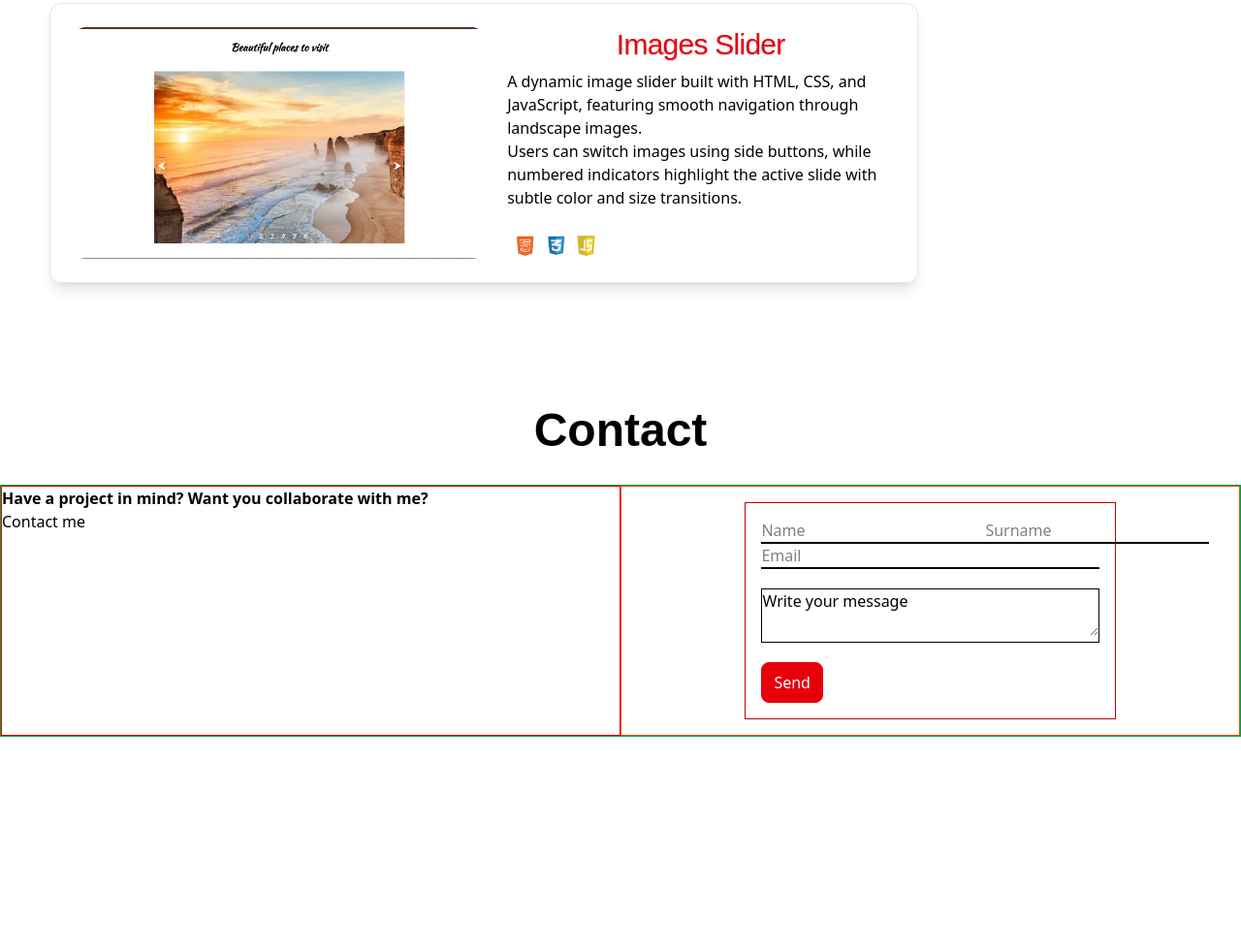
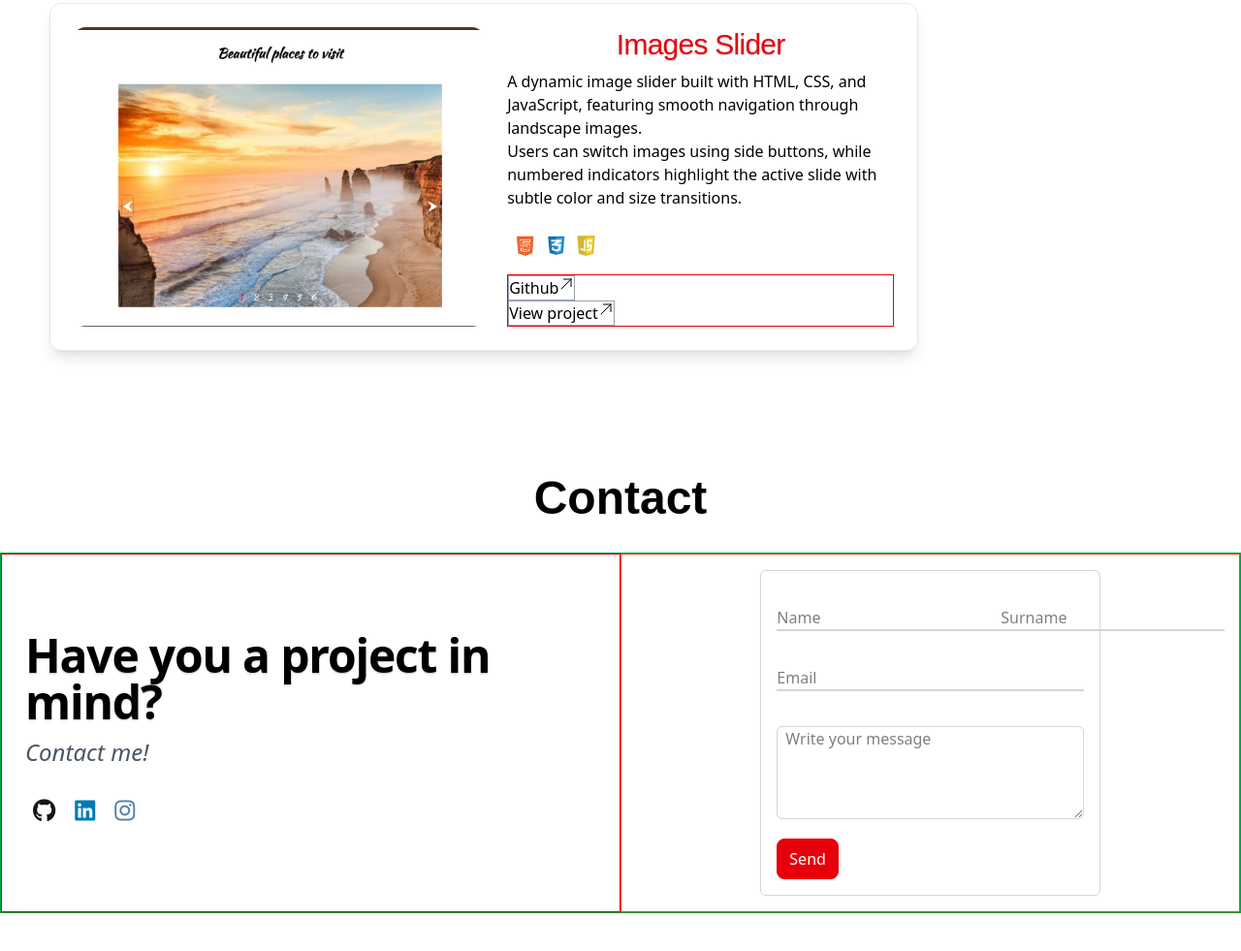
Before and after one commit to GloriaMaggioni/Portfolio_2025, a website: page portfolio2025/portfolio_2025.html in a window 1280 px wide. Shown: the part 2441-3422 px from the top of the page at 97% size. Drawn offline with nearby package versions, Linux system fonts and the light colour scheme; a web font is replaced by a local one.

Commit message:
Add contact's icons

```diff
--- a/portfolio2025/port2025_style.css
+++ b/portfolio2025/port2025_style.css
@@ -29,6 +29,27 @@ a, h5 {
 
 }
 
-input{
-  /* border:1px solid blue; */
+.fa-instagram{
+    color:#517fa4 ;
 }
+
+
+.fa-linkedin{
+    color: #007bb6;
+}
+
+
+.fa-github{
+    color:#171515;
+}
+.fa-github:hover{
+    color: #9c36b5;
+}
+
+.fa-instagram:hover{
+    color: #bc2a8d;
+}
+
+.fa-linkedin:hover{
+    color: #4dabf7;
+}
--- a/portfolio2025/portfolio_2025.html
+++ b/portfolio2025/portfolio_2025.html
@@ -5,7 +5,7 @@
     <meta name="viewport" content="width=device-width, initial-scale=1.0">
     <link rel="preconnect" href="https://fonts.googleapis.com">
     <link rel="preconnect" href="https://fonts.gstatic.com" crossorigin>
-
+    <script src="https://kit.fontawesome.com/e4a313fa94.js" crossorigin="anonymous"></script>
     <link href="https://fonts.googleapis.com/css2?family=Sansation:ital,wght@0,300;0,400;0,700;1,300;1,400;1,700&display=swap" rel="stylesheet">
     <link href="https://fonts.googleapis.com/css2?family=Kantumruy+Pro:ital,wght@0,500;1,500&display=swap" rel="stylesheet">
       <script src="https://cdn.jsdelivr.net/npm/@tailwindcss/browser@4"></script>
@@ -187,6 +187,23 @@
                 <img src="/images/csslogo.jpg" alt="" class="w-[27%]">
                 <img src="/images/javascriptlogo.jpg" alt="" class="w-[27%]">
              </div>
+             <div class="mt-4 border border-solid border-red-600">
+                  <button type="button" class=" flex border border-solid border-gray-400">
+                    Github
+                    <svg xmlns="http://www.w3.org/2000/svg" fill="none" viewBox="0 0 24 24" stroke-width="1.5" stroke="currentColor" class="size-4">
+                      <path stroke-linecap="round" stroke-linejoin="round" d="m4.5 19.5 15-15m0 0H8.25m11.25 0v11.25" />
+                     </svg>
+
+                  </button>
+                  <button type="button" class="flex border border-solid border-gray-400">
+                    View project
+                      <svg xmlns="http://www.w3.org/2000/svg" fill="none" viewBox="0 0 24 24" stroke-width="1.5" stroke="currentColor" class="size-4">
+                      <path stroke-linecap="round" stroke-linejoin="round" d="m4.5 19.5 15-15m0 0H8.25m11.25 0v11.25" />
+                     </svg>
+                  </button>
+             </div>
+
+
           </div>
        </div>
 
@@ -204,30 +221,38 @@
 <section class="contact-section w-full h-200">
     <h2 class="text-center mt-16 mb-8 text-5xl font-extrabold ">Contact</h2>
     <div class="contactContent-container w-full flex border border-solid border-green-600">
-      <div class=" w-1/2  border border-solid border-red-600">
-      <p class="font-semibold">Have a project in mind? Want you collaborate with me?</p>
-      <p class="">Contact me </p>
-      <!-- inserire qui le icone per i profili social, linkedin e github -->
+      <div class=" w-1/2 p-6 flex flex-col justify-center border border-solid border-red-600">
+         <h4 class="font-extrabold tracking-tight leading-none md:text-3xl xl:text-5xl text-shadow-sm">Have you a project in mind? </h4>
+         <p class=" mt-3 mb-6 font-light text-gray-600 text-base md:text-lg lg:text-2xl italic">Contact me! </p>
+
+         <div class="contact-icons  p-2 flex gap-5 items-center ">
+            <a href="">
+              <i class="fab fa-github text-2xl"></i>
+            </a>
+            <a href="">
+              <i class="fab fa-linkedin text-2xl"></i>
+            </a>
+            <a href="">
+              <i class="fab fa-instagram text-2xl"></i>
+            </a>
+         </div>
     </div>
     <div class="contact-form-container w-1/2 border border-solid border-orange-600">
 
-      <form action="" class="w-[60%] mx-auto m-4 p-4 border border-solid border-red-700">
-        <div class="fullName flex items-center justify-between group">
+      <form action="" class="w-[55%] mx-auto m-4 p-4 border border-solid border-gray-300 rounded-md">
+        <div class="fullName flex items-center justify-between group mt-5">
           <span class="">
-            <label for=""></label>
-            <input type="text" placeholder="Name" class="border-0 border-b-2 border-default-medium">
+            <input type="text" placeholder="Name" class="border-0 border-b-2 border-gray-300" required>
           </span>
           <span>
-             <label for=""></label>
-            <input type="text" placeholder="Surname" class="border-0 border-b-2 border-default-medium">
+            <input type="text" placeholder="Surname" class="border-0 border-b-2 border-gray-300" required>
           </span>
         </div>
-        <div class="email mb-5">
-          <label for=""></label>
-          <input type="email" placeholder="Email" class="w-full border-0 border-b-2 border-default-medium">
+        <div class="email mt-9 mb-5">
+          <input type="email" placeholder="Email" class="w-full  border-0 border-b-2 border-gray-300" required>
         </div>
-        <div class="message  mb-5 border border-solid border-black">
-          <textarea name="" id="" class="w-full h-full">Write your message</textarea>
+        <div class="message h-24 mt-9 mb-5 ">
+          <textarea name="" id=""  placeholder="Write your message" class="w-full h-full   pl-2 border border-gray-300 rounded-md"></textarea>
         </div>
         <button type="submit" class="px-3 py-2  text-base font-medium text-center text-white rounded-lg bg-red-600 border border-red-600">Send</button>
       </form>
```
